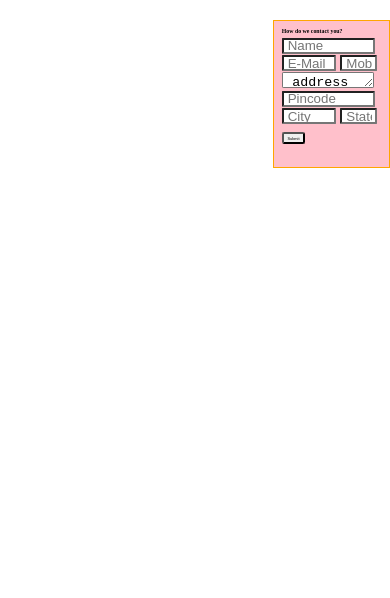
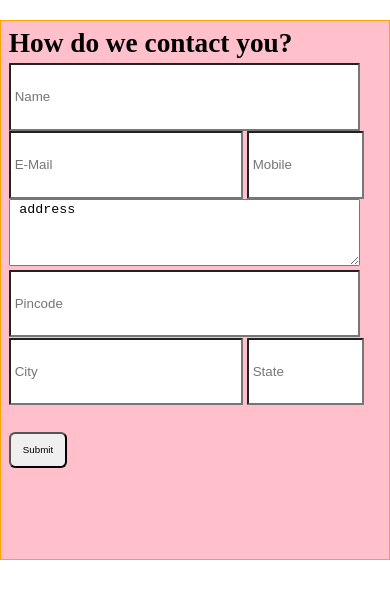
Before and after one commit to sagarjain0456/escapestories-clone-using-node, a website: page bookingform.html in a window 390 px wide. Drawn offline with Linux system fonts and the light colour scheme.

Commit message:
applied bookingform media queries css

```diff
--- a/bookingform.html
+++ b/bookingform.html
@@ -4,6 +4,7 @@
     <meta charset="utf-8">
     <title>Form</title>
     <link rel="stylesheet" href="css/style.css">
+      <meta name="viewport" content="width=device-width, initial-scale=1.0">
   </head>
   <body>
 
--- a/public/css/style.css
+++ b/public/css/style.css
@@ -10,16 +10,6 @@
 } */
 
 
-#btnform{
-  display:block;
-  height:3vw;
-  font-size: 1vw;
-  width:6vw;
-  margin-top: 2vw;
-  margin-left: 2vw;
-  border-radius: 0.6vw;
-  cursor:pointer;
-}
 
 
 #contactu{
@@ -32,7 +22,7 @@
 #formdiv{
   border:0.3vw solid orange;
   background-color: pink;
-  height:38vw;
+  height:70vh;
   width:30vw;
   position: relative;
   margin-left: 5vw;
@@ -43,7 +33,7 @@
 
 #name{
   width:24vw;
-  height:4vw;
+  height:8vh;
   display:block;
   background-color: white;
   color:black;
@@ -60,7 +50,7 @@
   margin-left: 2vw;
   margin-top: 0.1vw;
   border-radius: 0.3vw;
-    height:4vw;
+    height:8vh;
     padding:1vw;
 }
 
@@ -68,7 +58,7 @@
 #mobile{
   width:9.5vw;
   border-radius: 0.3vw;
-    height:4vw;
+    height:8vh;
     padding:1vw;
     margin-top: 0.1vw;
 }
@@ -81,7 +71,7 @@ margin-left: 2vw;
 margin-top: 0.1vw;
   padding:0.4vw;
     border-radius: 0.3vw;
-    height:4vw;
+    height:8vh;
 
 
 }
@@ -89,7 +79,7 @@ margin-top: 0.1vw;
 
 #pincode{
   width:24vw;
-  height:4vw;
+  height:8vh;
   display:block;
   background-color: white;
   color:black;
@@ -107,7 +97,7 @@ margin-top: 0.1vw;
   margin-left: 2vw;
 margin-top: 0.1vw;
   border-radius: 0.3vw;
-    height:4vw;
+    height:8vh;
     padding:1vw;
 
 }
@@ -117,10 +107,26 @@ margin-top: 0.1vw;
 #state{
   width:9.5vw;
   border-radius: 0.3vw;
-    height:4vw;
+    height:8vh;
     padding:1vw;
       margin-top: 0.1vw;
 }
+
+
+
+#btnform{
+  display:block;
+  height:3vw;
+  font-size: 1.5vw;
+  width:6vw;
+  margin-top: 2vw;
+  margin-left: 2vw;
+  border-radius: 0.6vw;
+  cursor:pointer;
+}
+
+
+
 
 
 
@@ -2227,6 +2233,146 @@ html{
   }
 
 
+  #btnform{
+    /* display:block; */
+    height:4vw;
+    font-size: 2vw;
+    width:8vw;
+     margin-top: 4vw;
+  /*  margin-left: 2vw;
+    border-radius: 0.6vw;
+    cursor:pointer; */
+  }
+
+
+
+  #contactu{
+    font-size: 2.5vw;
+    /* color:yellow; */
+    /* margin-top: 2vw;
+    margin-left: 2vw; */
+  }
+
+
+  #formdiv{
+    /* border:0.3vw solid orange;
+    background-color: pink;
+    height:70vh; */
+    width:100vw;
+    /* position: relative;
+    margin-left: 5vw;
+    margin-top: 5vw;
+    float:right; */
+  }
+
+
+  #name{
+    width:90vw;
+    /* height:8vh;
+    display:block;
+    background-color: white;
+    color:black;
+    margin-left: 2vw;
+    border-radius: 0.3vw;
+    padding:1vw;
+    margin-top: 1vw; */
+  }
+
+
+
+   #email{
+    width:60vw;
+    /* margin-left: 2vw;
+    margin-top: 0.1vw;
+    border-radius: 0.3vw;
+      height:8vh;
+      padding:1vw; */
+  }
+
+
+  #mobile{
+    width:30vw;
+    /* border-radius: 0.3vw;
+      height:8vh;
+      padding:1vw;
+      margin-top: 0.1vw; */
+  }
+
+
+  #address{
+  /* resize:vertical; */
+  width:90vw;
+  /* margin-left: 2vw;
+  margin-top: 0.1vw;
+    padding:0.4vw;
+      border-radius: 0.3vw;
+      height:8vh; */
+
+
+  }
+
+
+
+
+
+
+  #pincode{
+    width:90vw;
+    /* height:8vh;
+    display:block;
+    background-color: white;
+    color:black;
+    margin-left: 2vw;
+    border-radius: 0.3vw;
+    padding:1vw;
+    margin-top: -0.2vw; */
+
+  }
+
+
+
+  #city{
+    width:60vw;
+    /* margin-left: 2vw;
+  margin-top: 0.1vw;
+    border-radius: 0.3vw;
+      height:8vh;
+      padding:1vw; */
+
+  }
+
+
+
+  #state{
+    width:30vw;
+    /* border-radius: 0.3vw;
+      height:8vh;
+      padding:1vw;
+        margin-top: 0.1vw; */
+  }
+
+
+
+
+
+
+
+
+
+
+
+
+
+
+
+
+
+
+
+
+
+
+
 
   #joinusbtn{
     top:110px;
@@ -2319,6 +2465,27 @@ body{
 @media only screen and (max-width:790px) {
 body{
   /* background-color: green; */
+}
+
+
+#btnform{
+  /* display:block; */
+  height:6vw;
+   font-size: 2vw;
+  width:10vw;
+   margin-top: 4vw;
+  /*margin-left: 2vw;
+  border-radius: 0.6vw;
+  cursor:pointer; */
+}
+
+
+
+#contactu{
+  font-size: 3.5vw;
+  /* color:red; */
+  /* margin-top: 2vw;
+  margin-left: 2vw; */
 }
 
 
@@ -3519,3 +3686,92 @@ justify-content: center;
     width: 2.2vw;
     height: 1.3vw;
 }
+
+
+
+
+
+@media only screen and (max-width:590px) {
+
+#contactu{
+  font-size: 4.5vw;
+  /* color:green; */
+}
+
+
+
+
+#btnform{
+  /* display:block; */
+  height:6vw;
+  font-size: 3vw;
+  width:13vw;
+  margin-top: 7vw;
+  margin-left: 2vw;
+  /* border-radius: 0.6vw;
+  cursor:pointer; */
+}
+
+#formdiv{
+  /* border:0.3vw solid orange; */
+  /* background-color: pink; */
+  height:64vh;
+  /* width:30vw;
+  position: relative;
+  margin-left: 5vw;
+  margin-top: 5vw; */
+  /* float:right; */
+}
+
+
+
+}
+
+
+
+
+
+@media only screen and (max-width:480px) {
+
+#contactu{
+  font-size: 7vw;
+}
+
+
+#btnform{
+  /* display:block; */
+  height:9vw;
+  font-size: 2.5vw;
+  width:15vw;
+  /* margin-top: 2vw;
+  margin-left: 2vw; */
+  border-radius: 1.6vw;
+  /* cursor:pointer;  */
+}
+
+
+}
+
+
+
+
+
+
+
+@media only screen and (max-width:370px) {
+
+#contactu{
+  font-size: 9vw;
+}
+
+
+
+#btnform{
+height:14vw;
+width:25vw;
+font-size: 5vw;
+
+
+}
+
+}
```
